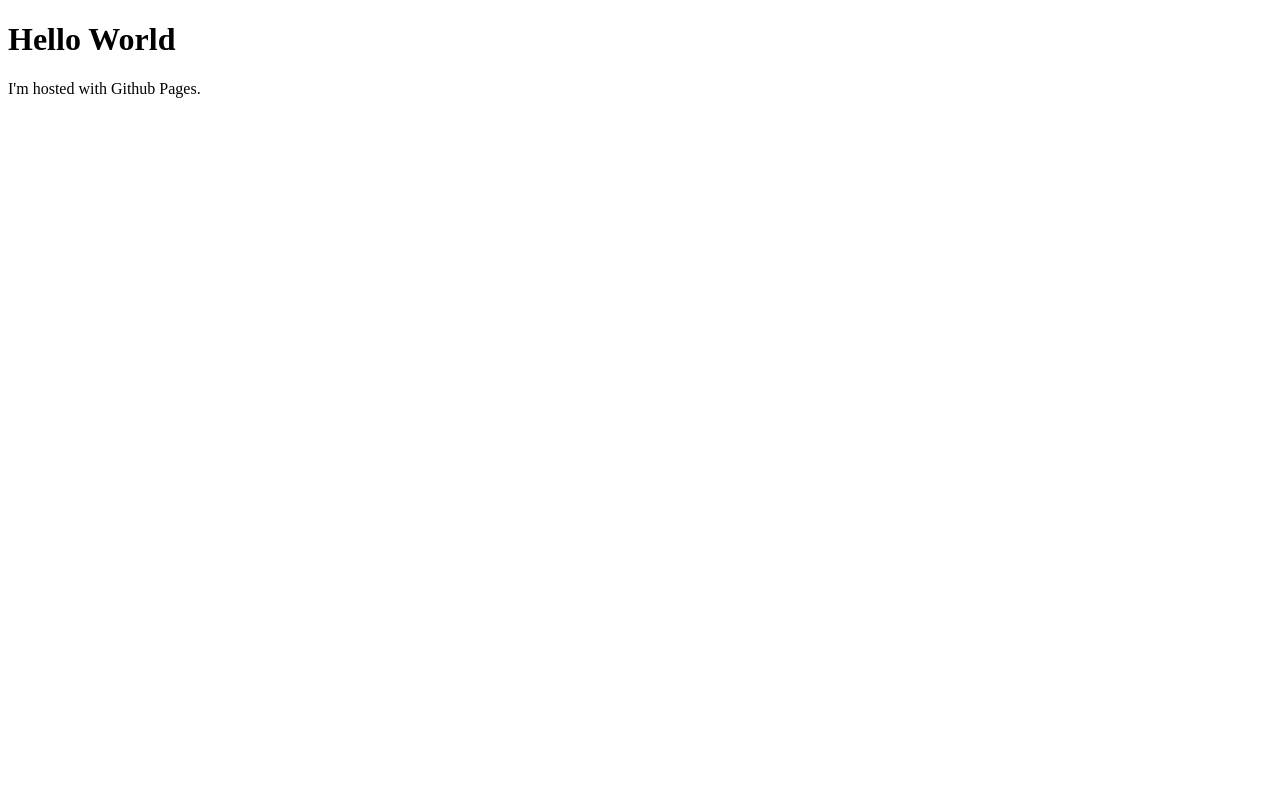
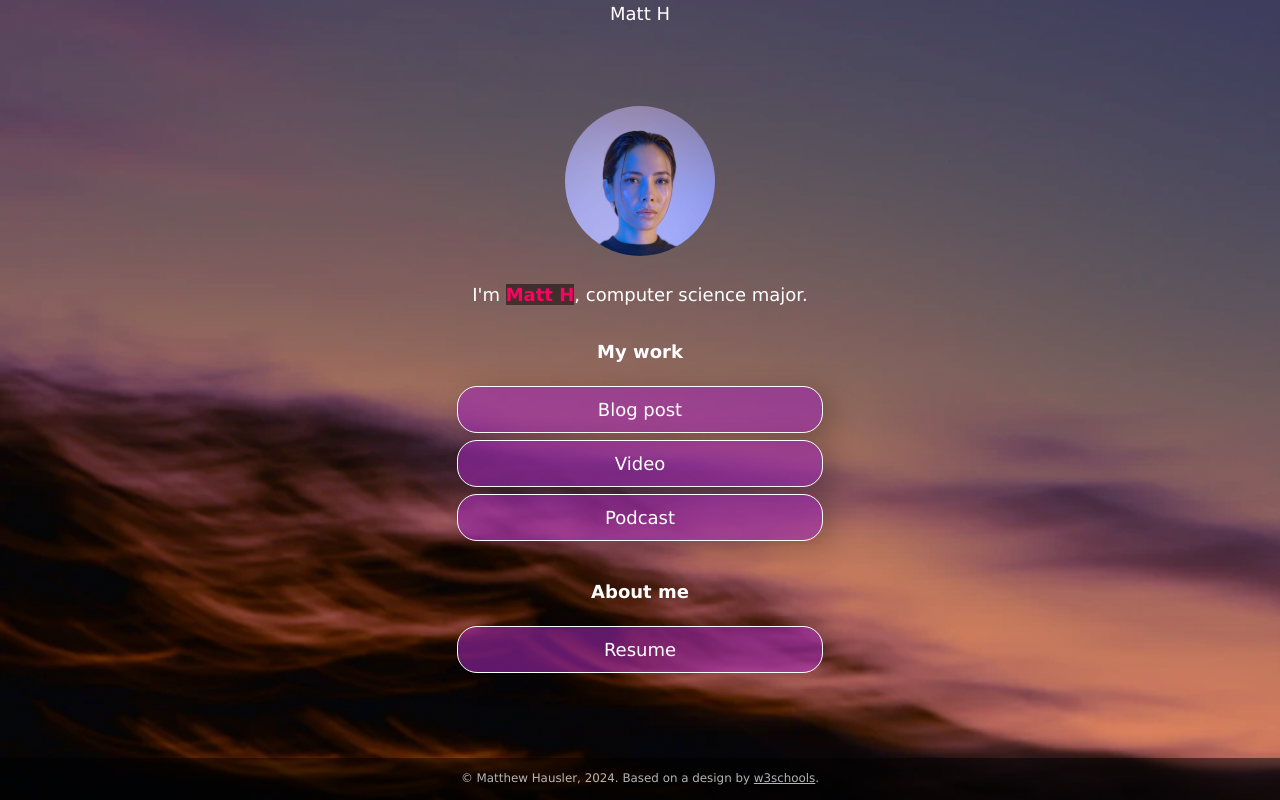
Before and after one commit to hauslermatt/hauslermatt.github.io, a plain HTML site: page index.html in a window 1280 px wide. Drawn offline with Linux system fonts and the light colour scheme.

Commit message:
transferred files
^

```diff
--- /dev/null
+++ b/css/style.css
@@ -0,0 +1,231 @@
+:root {
+    --primaryText: #fff;
+    --secondaryText: #ff015e;
+    --primary: rgba(156, 39, 176, .60);
+    --secondary: rgba(255, 1, 94, .60);
+    --buttonHover: rgba(156, 39, 176, .40);
+    --smallButtonHover: rgba(0, 0, 0, .25);
+}
+
+html {
+    box-sizing: border-box;
+    /* keeps button boxes within phone screen width */
+    -ms-text-size-adjust: 100%;
+    -webkit-text-size-adjust: 100%;
+    height: 100%;
+}
+
+*,
+*:before,
+*:after {
+    box-sizing: inherit;
+}
+
+body {
+    margin: 0;
+    min-height: 100%;
+    /* The image used for the site background. Try changing skyscape.jpg to stars.jpg. Put a replacement photo in the images folder and, in line 21 below, replace skyscape.jpg with yourbackgroundfilename.jpg */
+    /* The linear gradient darkens the image, like putting a sunglasses lens on top of it. If you want to darken the image even more, change 0.1 (both times) to 0.3 or higher */
+    background: linear-gradient(rgba(0, 0, 0, 0.1), rgba(0, 0, 0, 0.1)), url(../images/skyscape.jpg);
+    /* Prevents the browser from repeating or "tiling" the background image */
+    background-repeat: no-repeat;
+    background-position: center;
+    /* Freezes the image so that even the content scrolls down, the background stays put */
+    background-attachment: fixed;
+    /* Resizes the background image to cover the entire container */
+    background-size: cover;
+    font-family: Futura, Verdana, sans-serif;
+    line-height: 1.5;
+    font-size: 18px;
+    display: flex;
+    flex-direction: column;
+    justify-content: space-around;
+    align-items: center;
+}
+
+h1 {
+    font-size: 1em;
+}
+
+h2 {
+    font-size: 1em;
+    margin-bottom: 0;
+}
+
+img {
+    margin: .5em 1em;
+    /* border: 1px solid #ccc; */
+    border-radius: 50%;
+    height: 150px;
+    max-width: 100%;
+    object-fit: cover;
+    /* Resizes the image to cover the entire container */
+}
+
+.container {
+    text-align: center;
+    width: 100%;
+    padding: 0;
+    margin-right: auto;
+    margin-left: auto;
+    flex: 1;
+    display: flex;
+    flex-direction: column;
+    justify-content: center;
+}
+
+.image-container {
+    text-align: center;
+    width: 100%;
+}
+
+.main-text-color {
+    color: var(--primaryText);
+}
+
+.name {
+    color: var(--secondaryText);
+}
+
+.name strong {
+    background-color: rgba(0, 0, 0, 0.50);
+}
+
+.section-header {
+    padding-top: .5em;
+}
+
+.button,
+.intro,
+.links-container,
+.slidedown,
+.external-link {
+    width: 100%;
+    min-width: 50%;
+    padding: .5em 1em;
+    text-decoration: none;
+    color: inherit;
+    text-align: center;
+}
+
+.button, .external-link {
+    border: 1px solid var(--primaryText);
+    border-radius: 20px;
+    box-shadow: 7px 6px 28px 1px rgba(0, 0, 0, 0.24);
+    overflow: hidden;
+    white-space: nowrap;
+    display: inline-block;
+    background-color: var(--primary);
+    cursor: pointer;
+    transition: 0.2s all;
+}
+
+.button:not(.highlight) {
+    background-color: var(--primary);
+}
+
+@media (hover: hover) {
+    .button:hover { background-color: var(--buttonHover); }
+}
+
+.button.highlight {
+    background-color: var(--secondary);
+}
+
+.button:active, .external-link:active {
+    transform: scale(0.98);
+    /* Scaling button to 0.98 to its original size */
+    box-shadow: 3px 2px 22px 1px rgba(0, 0, 0, 0.24);
+    /* Lowering the shadow */
+}
+
+.intro {
+    margin: 0 auto;
+}
+
+.section {
+    margin-top: 1em;
+}
+
+.slidedown {
+    margin: 0 auto;
+    padding: 0;
+    -webkit-transition: height .4s ease;
+    -o-transition: height .4s ease;
+    transition: height .4s ease;
+    overflow: hidden;
+    height: 0;
+}
+
+.external-link {
+    border: 1px solid var(--primaryText);
+    border-radius: 20px;
+    background-color: transparent;
+    display: flex;
+    align-items: center;
+    justify-content: center;
+    padding: 0;
+    margin: .5em auto 1.5em auto;
+    text-decoration: none;
+    color: inherit;
+    height: 2em;
+    width: 6em;
+}
+
+.external-link:hover {
+    background-color: var(--smallButtonHover)
+}
+
+.description {
+    display: flex;
+    text-align: left;
+    flex-direction: column;
+    padding: 0 .6em;
+}
+
+.description > p {
+    margin: .5em 0;
+}
+
+.footer {
+  font-size: .66em;
+  background-color: rgba(0, 0, 0, .5);
+  color: rgba(225, 225, 225, .8);
+  text-decoration: none;
+  width: 100%;
+  min-height: 3em;
+  display: flex;
+  align-items: center;
+  justify-content: center;
+  position: relative;
+}
+
+.footer a {
+    color: inherit;
+}
+
+/* Media queries allow you to change style properties according to the screen width. In this case, if the screen is AT LEAST 540 pixels wide (bigger than a standard phone), the .container resizes to 540 pixels and the buttons and intro resize to 85% of the container width */
+@media (min-width: 540px) {
+    .container {
+        max-width: 540px;
+    }
+
+    .button,
+    .intro,
+    .slidedown {
+        width: 85%;
+    }
+}
+
+/* If the screen is AT LEAST 768 pixels wide (standard tablet or larger), the .container resizes to 750 pixels and the buttons and intro resize to 40% of the container width */
+@media (min-width: 768px) {
+    .container {
+        max-width: 768px;
+    }
+
+    .button,
+    .intro,
+    .slidedown {
+        width: 40%;
+    }
+}
--- a/index.html
+++ b/index.html
@@ -1,7 +1,74 @@
 <!DOCTYPE html>
-<html>
-    <body>
-        <h1>Hello World</h1>
-        <p>I'm hosted with Github Pages.</p>
-    </body>
+<!-- This page is adapted from w3schools "How to make a link tree website https://www.w3schools.com/howto/howto_website_create_linktree.asp" -->
+<html lang="en">
+
+<head>
+  <meta charset="utf-8" />
+  <meta name="viewport" content="width=device-width, initial-scale=1" />
+  Matt H
+  <title>Nagomi McDaniel</title>
+  <link rel="stylesheet" href="css/style.css">
+</head>
+
+<body class="main-text-color">
+  <!-- Content container. Everything except footer goes here -->
+  <div class="container">
+    <!-- Image and name container. Put your replacement photo—which you should crop to be square—in the images folder, then change the source attribute to images/yourportraitfilename.jpg. This path says, "Look in the images folder for yourportraitfilename.jpg." Be sure to change the alt text, too. -->
+    <div class="image-container">
+      <img src="images/portrait.jpg" alt="Photo by Art Hauntington">
+    </div>
+    <div class="intro">
+      I'm <span class="name"><strong>Matt H</strong></span>, computer science major.
+    </div>
+    <div class="section-header">
+      <h1>My work</h1>
+    </div>
+    <!-- Replace the # inside of the href="#" with your links. -->
+    <div class="links-container">
+      <div class="button toggle">Blog post</div>
+      <div class="slidedown">
+        <div class="description">
+          <h2>Blog post title</h2>
+          <p>Here, add a short but appealing description of your blog post.</p>
+          <a href="#" class="external-link" target="_blank">Read</a>
+        </div>
+      </div>
+
+      <div class="button toggle">Video</div>
+      <div class="slidedown">
+        <div class="description">
+          <h2>Video title</h2>
+          <p>Add a short but appealing description of your video.</p>
+          <a href="#" class="external-link" target="_blank">Watch</a>
+        </div>
+      </div>
+
+      <div class="button toggle">Podcast</div>
+      <div class="slidedown">
+        <div class="description">
+          <h2>Podcast title</h2>
+          <p>Add a short but appealing description of your podcast</p>
+          <a href="#" class="external-link" target="_blank">Listen</a>
+        </div>
+      </div>
+    </div>
+
+    <!-- Replace # with PDF from Google Docs, or replace the entire section with whatever you want. Or delete it! Or add another section below it!-->
+    <div class="section-header">
+      <h1>About me</h1>
+    </div>
+
+    <div class="links-container">
+      <a href="https://drive.google.com" class="button" target="_blank">Resume</a>
+    </div>
+
+  </div>
+  <div class="footer">
+    <p>© Matthew Hausler, 2024. Based on a design by <a
+        href="https://www.w3schools.com/howto/howto_website_create_linktree.asp" target="_blank">w3schools</a>.
+    </p>
+  </div>
+  <script type="text/javascript" src="js/slider.js"></script>
+</body>
+
 </html>
--- /dev/null
+++ b/js/slider.js
@@ -0,0 +1,19 @@
+document.addEventListener("DOMContentLoaded", () => {
+  const a = document.querySelectorAll(".toggle");
+  a.forEach((e) => {
+    e.addEventListener("click", function () {
+      let slider = this.nextElementSibling;
+      if (slider.style.height) {
+        slider.style.height = null;
+        e.classList.remove("highlight");
+      } else {
+        document.querySelectorAll(".toggle.highlight").forEach((f) => {
+          f.classList.remove("highlight");
+          f.nextElementSibling.style.height = null;
+        });
+        e.classList.add("highlight");
+        slider.style.height = slider.scrollHeight + "px";
+      }
+    })
+  })
+})
```
Also changed, not shown: images/portrait.jpg (added), images/skyscape.jpg (added), images/stars.jpg (added), 1 other file.
